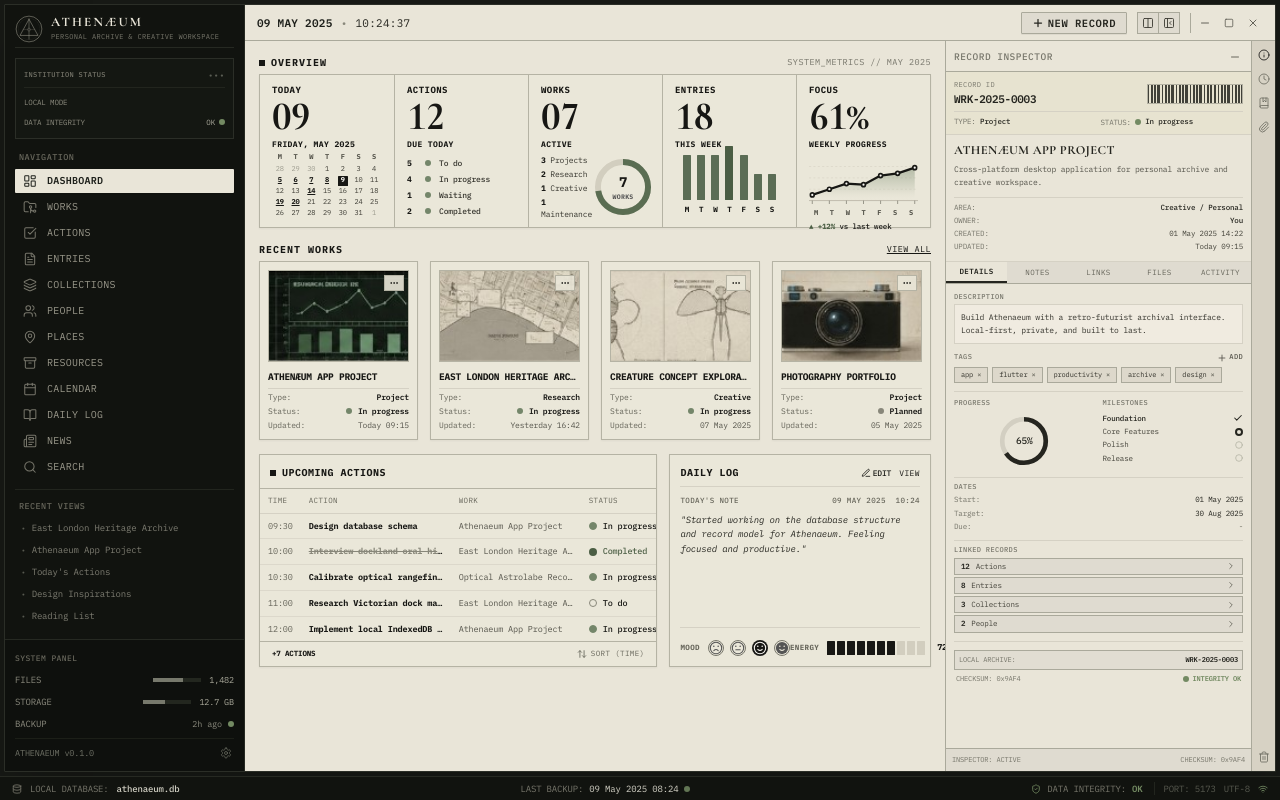
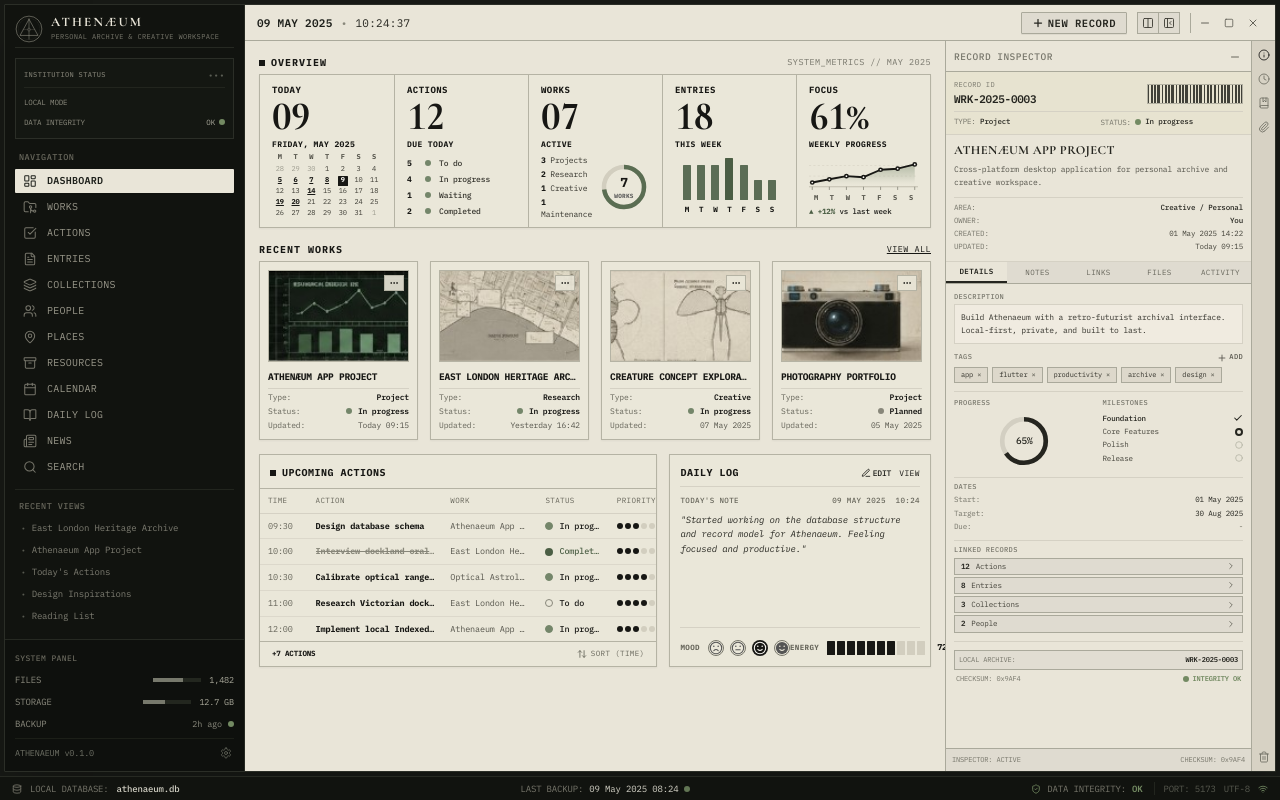
Before and after one commit to Deepjyoti78/athenaeum, a React (Vite) app: page / in a window 1280 px wide. Both pictures are taken after a click on the button 1229 px from the left and 22 px from the top of the page. Built offline with nearby package versions, Linux system fonts and the light colour scheme.

Commit message:
Fix text overlapping in Focus graph labels, Works breakdown, and Upcoming Actions table

```diff
--- a/src/components/OverviewMetrics.jsx
+++ b/src/components/OverviewMetrics.jsx
@@ -23,8 +23,8 @@ export function OverviewMetrics({ onNavigate }) {
   // Donut Gauge dashoffset calculation
   const totalWorks = works.length > 0 ? works.length : 7;
   const donutProgress = totalWorks > 0 ? Math.min(1, Math.max(0.1, activeWorksCount / totalWorks)) : 0.65;
-  // Circumference = 132 for r=21. Gauge sweeps ~65% when healthy
-  const donutDashoffset = Math.round(132 * (1 - (donutProgress * 0.72)));
+  // Circumference = 126 for r=20. Gauge sweeps ~65% when healthy
+  const donutDashoffset = Math.round(126 * (1 - (donutProgress * 0.72)));
 
   // 3. Entries this week: dynamically computed
   const entriesCount = dynamicMetrics?.totalEntries ?? (isReady ? entries.length : 18);
@@ -63,8 +63,8 @@ export function OverviewMetrics({ onNavigate }) {
     const maxVal = Math.max(...counts, 1);
     const dayLabels = ['M', 'T', 'W', 'T', 'F', 'S', 'S'];
     return counts.map((count, i) => {
-      // Scale bar height between 16px and 54px to fill vertical space
-      const h = Math.round(16 + (count / maxVal) * 38);
+      // Scale bar height cleanly between 12px and 42px to avoid vertical overflow
+      const h = Math.round(12 + (count / maxVal) * 30);
       return {
         day: dayLabels[i],
         h,
@@ -86,20 +86,19 @@ export function OverviewMetrics({ onNavigate }) {
     return 65;
   }, [works, dynamicMetrics]);
 
-  // Dynamic Focus line graph points scaled to focusPct
+  // Dynamic Focus line graph points scaled to compact 32px height to prevent any text overlap
   const focusPoints = useMemo(() => {
     const xCoords = [3, 18.67, 34.33, 50, 65.67, 81.33, 97];
-    // Baseline y=41, upper peak y=6
-    // End target y corresponds to focusPct
-    const targetY = 41 - ((focusPct / 100) * 35);
+    // Baseline y=28, upper peak y=4 (total height 24)
+    const targetY = 28 - ((focusPct / 100) * 24);
     const yPoints = [
-      Math.min(38, Math.round(targetY + 16)),
-      Math.min(36, Math.round(targetY + 11)),
-      Math.min(33, Math.round(targetY + 6)),
-      Math.min(33, Math.round(targetY + 7)),
-      Math.min(28, Math.round(targetY - 1)),
-      Math.min(26, Math.round(targetY - 3)),
-      Math.max(6, Math.round(targetY - 8))
+      Math.min(26, Math.round(targetY + 11)),
+      Math.min(24, Math.round(targetY + 8)),
+      Math.min(22, Math.round(targetY + 5)),
+      Math.min(22, Math.round(targetY + 6)),
+      Math.min(18, Math.round(targetY - 1)),
+      Math.min(16, Math.round(targetY - 2)),
+      Math.max(4, Math.round(targetY - 6))
     ];
     return xCoords.map((x, idx) => [x, yPoints[idx]]);
   }, [focusPct]);
@@ -364,33 +363,33 @@ export function OverviewMetrics({ onNavigate }) {
 
           {/* Bottom: Works Categories & Circular Donut Gauge with Center Label */}
           <div className="pt-1 flex items-center justify-between">
-            <div className="space-y-0.5 text-[8px] font-mono text-[#33322B]">
+            <div className="space-y-0.5 text-[8px] font-mono text-[#33322B] pr-1">
               <div><span className="font-bold text-[#171714]">{projectWorksCount}</span> Projects</div>
               <div><span className="font-bold text-[#171714]">{researchWorksCount}</span> Research</div>
               <div><span className="font-bold text-[#171714]">{creativeWorksCount}</span> Creative</div>
               <div><span className="font-bold text-[#171714]">{maintenanceWorksCount}</span> Maintenance</div>
             </div>
 
-            {/* Circular Donut Gauge with "7 WORKS" inside — larger size matching reference */}
-            <div className="relative w-[62px] h-[62px] flex items-center justify-center flex-shrink-0">
-              <svg viewBox="0 0 52 52" className="w-[62px] h-[62px] -rotate-90">
-                <circle cx="26" cy="26" r="21" fill="none" stroke="#D2CEBF" strokeWidth="5" />
+            {/* Circular Donut Gauge with "7 WORKS" inside — cleanly proportioned */}
+            <div className="relative w-[52px] h-[52px] flex items-center justify-center flex-shrink-0">
+              <svg viewBox="0 0 52 52" className="w-[52px] h-[52px] -rotate-90">
+                <circle cx="26" cy="26" r="20" fill="none" stroke="#D2CEBF" strokeWidth="4.5" />
                 <circle
                   cx="26"
                   cy="26"
-                  r="21"
+                  r="20"
                   fill="none"
                   stroke="#5A6D52"
-                  strokeWidth="5"
-                  strokeDasharray="132"
+                  strokeWidth="4.5"
+                  strokeDasharray="126"
                   strokeDashoffset={donutDashoffset}
                   strokeLinecap="butt"
                 />
               </svg>
               {/* Text inside the Donut: 7 WORKS */}
               <div className="absolute inset-0 flex flex-col items-center justify-center text-center leading-none">
-                <span className="font-bold text-[14px] text-[#171714] leading-tight select-none">{activeWorksCount}</span>
-                <span className="text-[6.5px] font-mono font-bold uppercase tracking-wider text-[#555] mt-0.5 select-none">WORKS</span>
+                <span className="font-bold text-[13px] text-[#171714] leading-tight select-none">{activeWorksCount}</span>
+                <span className="text-[6px] font-mono font-bold uppercase tracking-wider text-[#555] mt-0.5 select-none">WORKS</span>
               </div>
             </div>
           </div>
@@ -424,7 +423,7 @@ export function OverviewMetrics({ onNavigate }) {
 
           {/* Bottom: 7-bar Activity Histogram with thicker bars reducing empty space */}
           <div className="pt-0.5">
-            <div className="flex items-end justify-between px-2 h-14 pb-0.5">
+            <div className="flex items-end justify-between px-2 h-12 pb-0.5">
               {bars.map((b, i) => (
                 <div
                   key={i}
@@ -468,12 +467,12 @@ export function OverviewMetrics({ onNavigate }) {
             </div>
           </div>
 
-          {/* Bottom: Technical Archival Line Graph filling the space from Mon to Sun */}
-          <div className="flex flex-col justify-end pt-1">
-            {/* Graph Canvas: fills height and width with technical archival grid */}
-            <div className="w-full relative h-[50px]">
+          {/* Bottom: Technical Archival Line Graph filling the space from Mon to Sun without vertical overlap */}
+          <div className="flex flex-col justify-end pt-0.5">
+            {/* Graph Canvas: compact 34px height to prevent text collision */}
+            <div className="w-full relative h-[34px]">
               <svg
-                viewBox="0 0 100 44"
+                viewBox="0 0 100 32"
                 preserveAspectRatio="none"
                 className="w-full h-full overflow-visible"
               >
@@ -486,19 +485,18 @@ export function OverviewMetrics({ onNavigate }) {
                 </defs>
 
                 {/* Horizontal Technical Grid Guidelines */}
-                <line x1="0" y1="11" x2="100" y2="11" stroke="#D5D0C2" strokeWidth="0.5" strokeDasharray="2 2" />
-                <line x1="0" y1="21" x2="100" y2="21" stroke="#D5D0C2" strokeWidth="0.5" strokeDasharray="2 2" />
-                <line x1="0" y1="31" x2="100" y2="31" stroke="#D5D0C2" strokeWidth="0.5" strokeDasharray="2 2" />
-                <line x1="0" y1="41" x2="100" y2="41" stroke="#B8B4A5" strokeWidth="0.75" />
+                <line x1="0" y1="8" x2="100" y2="8" stroke="#D5D0C2" strokeWidth="0.5" strokeDasharray="2 2" />
+                <line x1="0" y1="18" x2="100" y2="18" stroke="#D5D0C2" strokeWidth="0.5" strokeDasharray="2 2" />
+                <line x1="0" y1="28" x2="100" y2="28" stroke="#B8B4A5" strokeWidth="0.75" />
 
                 {/* Vertical Day Alignment Ticks */}
                 {[3, 18.67, 34.33, 50, 65.67, 81.33, 97].map((xVal, idx) => (
                   <line
                     key={idx}
                     x1={xVal}
-                    y1="41"
+                    y1="28"
                     x2={xVal}
-                    y2="44"
+                    y2="31"
                     stroke="#88877B"
                     strokeWidth="0.75"
                   />
@@ -506,7 +504,7 @@ export function OverviewMetrics({ onNavigate }) {
 
                 {/* Shaded Area Under Curve */}
                 <polygon
-                  points={`3,${focusPoints[0][1]} ${focusPoints.map(p => `${p[0]},${p[1]}`).join(' ')} 97,${focusPoints[6][1]} 97,41 3,41`}
+                  points={`3,${focusPoints[0][1]} ${focusPoints.map(p => `${p[0]},${p[1]}`).join(' ')} 97,${focusPoints[6][1]} 97,28 3,28`}
                   fill="url(#focusAreaGrad)"
                 />
 
@@ -514,7 +512,7 @@ export function OverviewMetrics({ onNavigate }) {
                 <polyline
                   fill="none"
                   stroke="#171714"
-                  strokeWidth="2"
+                  strokeWidth="1.8"
                   strokeLinecap="round"
                   strokeLinejoin="round"
                   points={focusPoints.map(p => `${p[0]},${p[1]}`).join(' ')}
@@ -523,15 +521,15 @@ export function OverviewMetrics({ onNavigate }) {
                 {/* 7 Circular Data Points matching Mon - Sun */}
                 {focusPoints.map(([cx, cy], idx) => (
                   <g key={idx}>
-                    <circle cx={cx} cy={cy} r="2.5" fill="#171714" />
-                    <circle cx={cx} cy={cy} r="1" fill="#FAF8F3" />
+                    <circle cx={cx} cy={cy} r="2.2" fill="#171714" />
+                    <circle cx={cx} cy={cy} r="0.8" fill="#FAF8F3" />
                   </g>
                 ))}
               </svg>
             </div>
 
-            {/* Weekday labels spanning Mon to Sun, exactly positioned under the data ticks */}
-            <div className="flex justify-between text-[7px] font-mono font-bold text-[#55544B] mt-1 select-none px-0.5">
+            {/* Weekday labels spanning Mon to Sun, cleanly positioned below the data ticks */}
+            <div className="flex justify-between text-[7px] font-mono font-bold text-[#55544B] mt-0.5 select-none px-0.5">
               <span className="w-2.5 text-center">M</span>
               <span className="w-2.5 text-center">T</span>
               <span className="w-2.5 text-center">W</span>
@@ -541,7 +539,7 @@ export function OverviewMetrics({ onNavigate }) {
               <span className="w-2.5 text-center">S</span>
             </div>
 
-            {/* Subtext with trend indicator */}
+            {/* Subtext with trend indicator with dedicated vertical spacing */}
             <div className="text-[7.5px] font-mono font-medium text-[#171714] mt-0.5 select-none">
               <span className="text-[#4B5E44] font-bold">▲ +12%</span> vs last week
             </div>
--- a/src/components/UpcomingActions.jsx
+++ b/src/components/UpcomingActions.jsx
@@ -51,14 +51,14 @@ export function UpcomingActions({
 
         {/* Table matching reference image */}
         <div className="overflow-x-auto">
-          <table className="w-full text-left border-collapse text-[8.5px] font-mono">
+          <table className="w-full text-left border-collapse text-[8.5px] font-mono table-fixed">
             <thead>
               <tr className="border-b border-[#D5D1C4] text-[#66655A] uppercase text-[7.5px] font-mono tracking-wider">
-                <th className="py-1.5 px-2 font-normal w-12">TIME</th>
-                <th className="py-1.5 px-2 font-normal">ACTION</th>
-                <th className="py-1.5 px-2 font-normal max-w-[130px]">WORK</th>
-                <th className="py-1.5 px-2 font-normal w-24">STATUS</th>
-                <th className="py-1.5 px-2 font-normal w-16 text-right">PRIORITY</th>
+                <th className="py-1.5 px-2 font-normal w-[12%]">TIME</th>
+                <th className="py-1.5 px-2 font-normal w-[34%]">ACTION</th>
+                <th className="py-1.5 px-2 font-normal w-[24%]">WORK</th>
+                <th className="py-1.5 px-2 font-normal w-[18%]">STATUS</th>
+                <th className="py-1.5 px-2 font-normal w-[12%] text-right pr-2">PRIORITY</th>
               </tr>
             </thead>
             <tbody className="divide-y divide-[#DCD8CB]">
@@ -71,31 +71,33 @@ export function UpcomingActions({
                     onClick={() => inspectRecord && inspectRecord('action', item)}
                   >
                     {/* Time */}
-                    <td className="py-1.5 px-2 text-[#66655A] font-mono whitespace-nowrap">
+                    <td className="py-1.5 px-2 text-[#66655A] font-mono whitespace-nowrap truncate">
                       {item.time}
                     </td>
 
                     {/* Action Title */}
-                    <td className="py-1.5 px-2 text-[#171714] font-bold text-[8.5px] truncate max-w-[150px] group-hover:underline">
-                      <span className={isCompleted ? 'line-through text-[#88877A]' : ''}>
+                    <td className="py-1.5 px-2 text-[#171714] font-bold text-[8.5px] truncate group-hover:underline" title={item.action}>
+                      <span className={`truncate block ${isCompleted ? 'line-through text-[#88877A]' : ''}`}>
                         {item.action}
                       </span>
                     </td>
 
                     {/* Linked Work */}
-                    <td className="py-1.5 px-2 text-[#55544B] whitespace-nowrap truncate max-w-[130px]">
-                      {item.work}
+                    <td className="py-1.5 px-2 text-[#55544B] whitespace-nowrap truncate" title={item.work}>
+                      <span className="truncate block">
+                        {item.work}
+                      </span>
                     </td>
 
                     {/* Status with half-moon / dot icon */}
-                    <td className="py-1.5 px-2 whitespace-nowrap">
+                    <td className="py-1.5 px-2 whitespace-nowrap truncate">
                       <button
                         onClick={(e) => {
                           e.stopPropagation();
                           onToggleActionStatus && onToggleActionStatus(item.id);
                         }}
                         title="Click to toggle status"
-                        className="flex items-center space-x-1.5 hover:underline cursor-pointer"
+                        className="flex items-center space-x-1.5 hover:underline cursor-pointer truncate max-w-full"
                       >
                         {item.status === 'In progress' ? (
                           <span className="w-2 h-2 rounded-full border border-[#74866A] bg-[#74866A] inline-block flex-shrink-0" />
@@ -106,14 +108,14 @@ export function UpcomingActions({
                         ) : (
                           <span className="w-2 h-2 rounded-full border border-[#88877A] bg-transparent inline-block flex-shrink-0" />
                         )}
-                        <span className={`font-medium ${isCompleted ? 'text-[#4B5E44]' : 'text-[#171714]'}`}>
+                        <span className={`font-medium truncate ${isCompleted ? 'text-[#4B5E44]' : 'text-[#171714]'}`}>
                           {item.status}
                         </span>
                       </button>
                     </td>
 
                     {/* Priority Dots */}
-                    <td className="py-1.5 px-2 text-right whitespace-nowrap">
+                    <td className="py-1.5 px-2 text-right whitespace-nowrap pr-2">
                       <button
                         onClick={(e) => {
                           e.stopPropagation();
```
Also changed, not shown: src/components/RecentWorks.jsx (+10 -10 lines).
